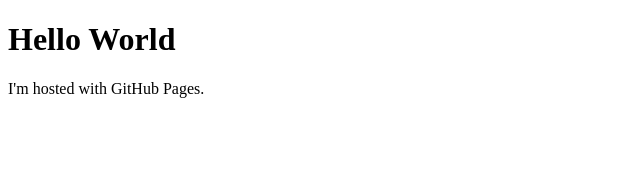
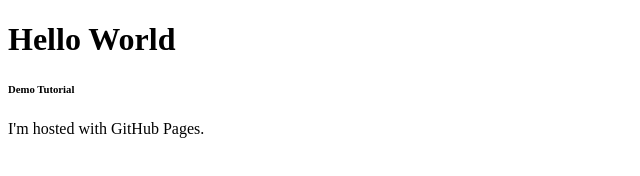
Before and after one commit to SmilesAhead/smilesahead.github.io, a plain HTML site: page index.html in a window 1280 px wide. Shown: the whole page, without its empty margins (0-640 px from the left). Drawn offline with Linux system fonts and the light colour scheme.

Commit message:
added h6

```diff
--- a/index.html
+++ b/index.html
@@ -3,6 +3,7 @@
 
 <body>
     <h1>Hello World</h1>
+    <h6>Demo Tutorial</h6>
     <p>I'm hosted with GitHub Pages.</p>
 </body>
 
```
